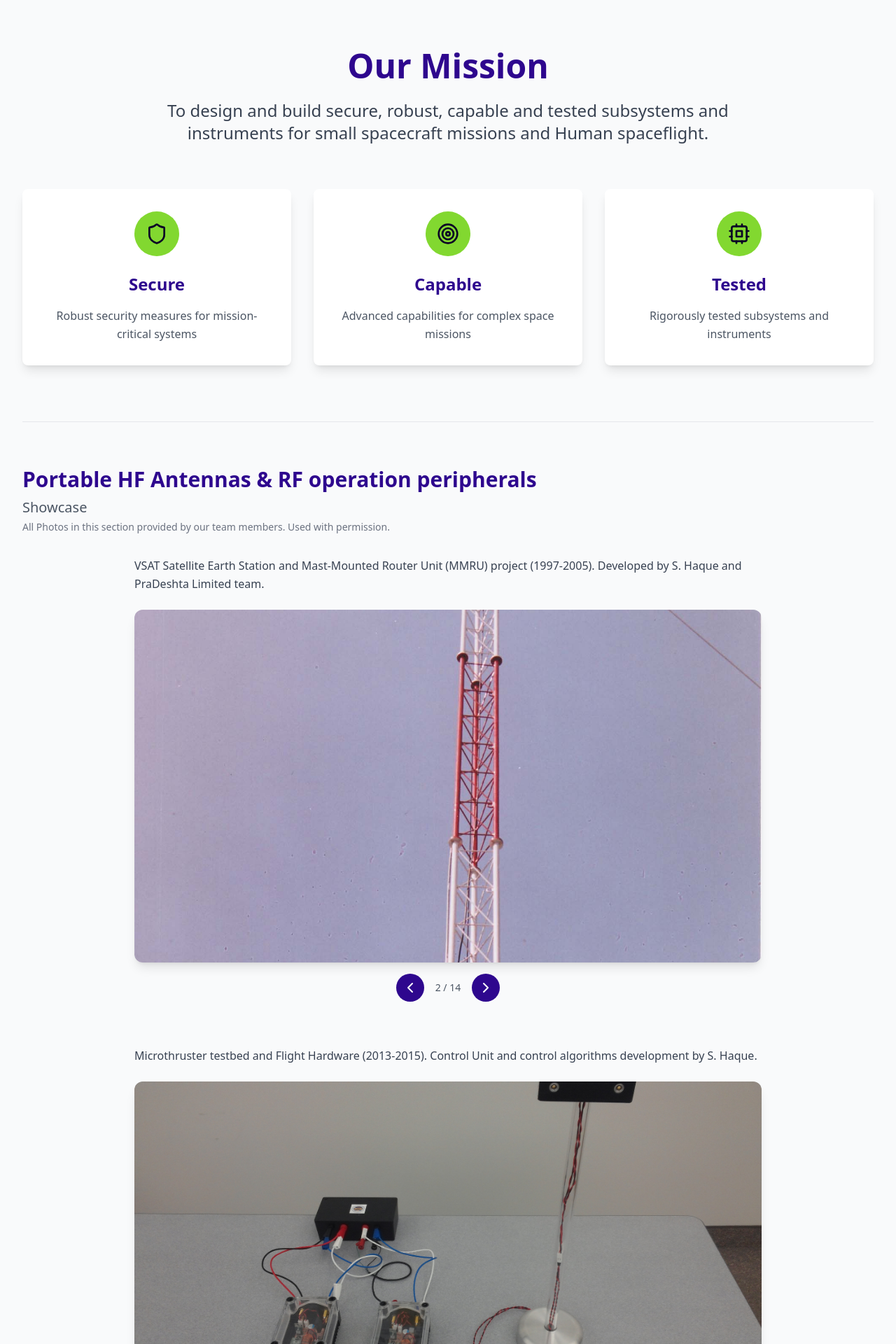
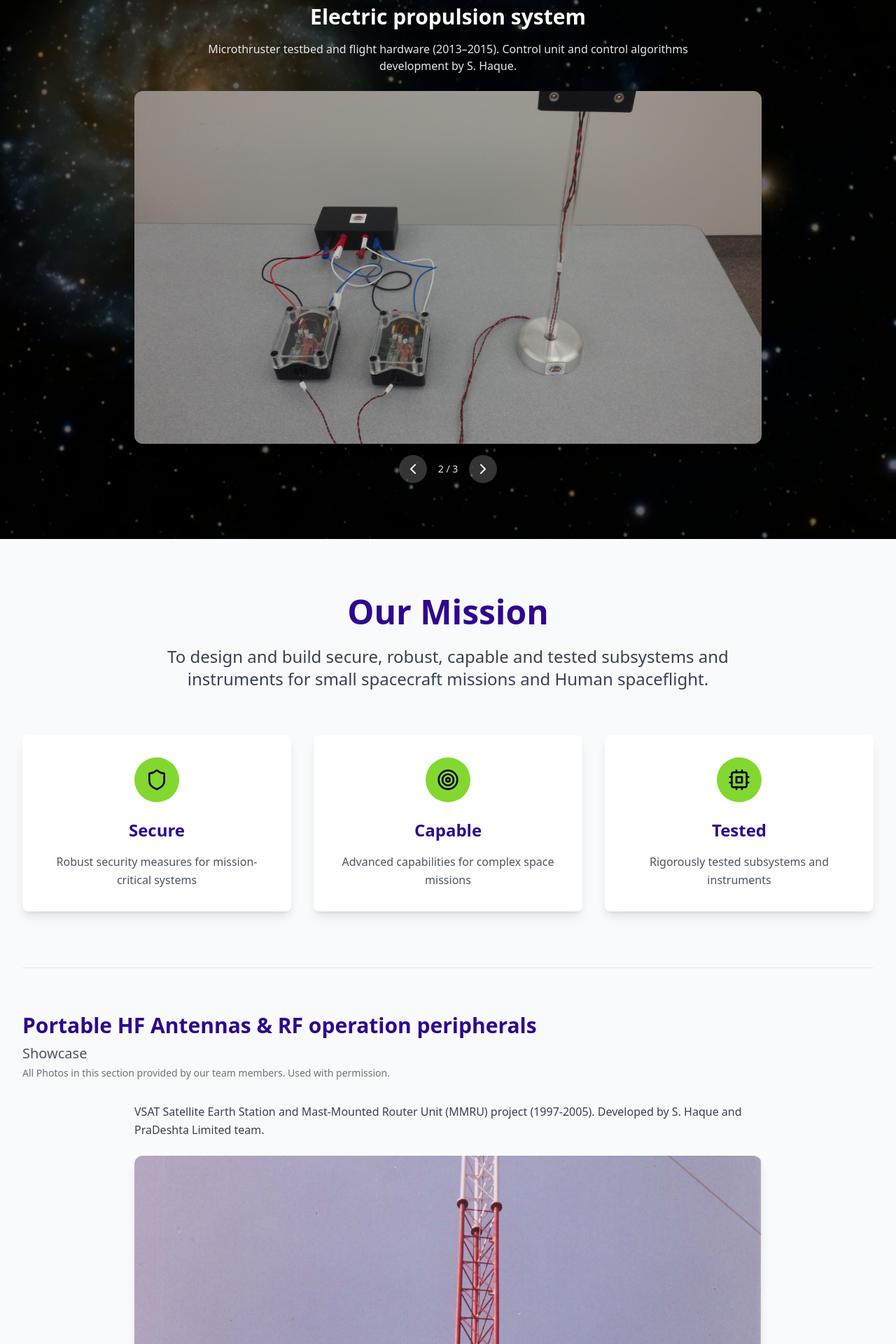
Before and after one commit to Byimer1/tekterrain, a React (Vite) app: page / in a window 1280 px wide. Shown: the part 1440-3360 px from the top of the page at 70% size. Built offline with nearby package versions, Linux system fonts and the light colour scheme.

Commit message:
version 7

```diff
--- a/src/components/Hero.tsx
+++ b/src/components/Hero.tsx
@@ -1,5 +1,60 @@
-import { Zap, Radio } from 'lucide-react';
+import { useState, useEffect } from 'react';
+import { Zap, Radio, ChevronLeft, ChevronRight } from 'lucide-react';
 import spaceimg from '../asset/space_image.jpg';
+const spaceGlob = import.meta.glob('../asset/SPACE/*', { eager: true }) as Record<string, { default: string }>;
+
+const propulsionSlides = Object.keys(spaceGlob)
+  .sort()
+  .map((key) => spaceGlob[key].default);
+
+function ImageSlider({
+  images,
+  current,
+  onPrev,
+  onNext,
+}: {
+  images: string[];
+  current: number;
+  onPrev: () => void;
+  onNext: () => void;
+}) {
+  if (images.length === 0) return null;
+  const showArrows = images.length > 1;
+  return (
+    <div className="relative max-w-4xl mx-auto">
+      <div className="overflow-hidden rounded-xl bg-gray-100/10 shadow-lg">
+        <img
+          src={images[current]}
+          alt=""
+          className="w-full aspect-video object-cover"
+        />
+      </div>
+      {showArrows && (
+        <div className="flex items-center justify-center gap-4 mt-4">
+          <button
+            type="button"
+            onClick={onPrev}
+            className="p-2 rounded-full bg-white/20 text-white hover:bg-white/30 transition-colors"
+            aria-label="Previous slide"
+          >
+            <ChevronLeft size={24} />
+          </button>
+          <span className="text-sm font-medium text-gray-200">
+            {current + 1} / {images.length}
+          </span>
+          <button
+            type="button"
+            onClick={onNext}
+            className="p-2 rounded-full bg-white/20 text-white hover:bg-white/30 transition-colors"
+            aria-label="Next slide"
+          >
+            <ChevronRight size={24} />
+          </button>
+        </div>
+      )}
+    </div>
+  );
+}
 
 export default function Hero() {
   const technologies = [
@@ -19,6 +74,17 @@ export default function Hero() {
     //   patent: 'Patent Pending',
     // },
   ];
+
+  const [propulsionIndex, setPropulsionIndex] = useState(0);
+
+  useEffect(() => {
+    if (propulsionSlides.length === 0) return;
+    const intervalId = setInterval(
+      () => setPropulsionIndex((s) => (s + 1) % propulsionSlides.length),
+      4000,
+    );
+    return () => clearInterval(intervalId);
+  }, []);
 
   return (
     // <section id="home" className="pt-32 pb-20 bg-gradient-to-br from-[#0b0025] to-[#2e078e] text-white">
@@ -132,7 +198,7 @@ export default function Hero() {
 
 
       <p className="text-xl md:text-2xl text-gray-300 max-w-3xl mx-auto">
-      Space propulsion and communications engineering services
+      Space propulsion and communications engineering products and services
       </p>
     </div>
 
@@ -167,6 +233,29 @@ export default function Hero() {
       })}
     </div>
 
+    <div className="mt-16">
+      <h3 className="text-3xl font-bold mb-4 text-center">
+        Electric propulsion system
+      </h3>
+      <p className="text-gray-200 text-center max-w-3xl mx-auto mb-6">
+        Microthruster testbed and flight hardware (2013–2015). Control unit and control algorithms development by S. Haque.
+      </p>
+      <ImageSlider
+        images={propulsionSlides}
+        current={propulsionIndex}
+        onPrev={() =>
+          setPropulsionIndex((s) =>
+            s === 0 ? propulsionSlides.length - 1 : s - 1,
+          )
+        }
+        onNext={() =>
+          setPropulsionIndex((s) =>
+            s === propulsionSlides.length - 1 ? 0 : s + 1,
+          )
+        }
+      />
+    </div>
+
   </div>
 </section>
 );
--- a/src/components/Landing.tsx
+++ b/src/components/Landing.tsx
@@ -43,7 +43,7 @@ export default function Landing() {
             </span>
           </a>
           <a
-            href="#about"
+            href="#solutions"
             className="bg-white/10 backdrop-blur-sm rounded-lg py-12 px-8 hover:bg-white/20 transition-all duration-300 hover:scale-105 text-center block border border-white/10"
           >
             <span className="text-2xl md:text-3xl font-bold text-white">
--- a/src/components/Mission.tsx
+++ b/src/components/Mission.tsx
@@ -2,15 +2,10 @@ import { useState, useEffect } from 'react';
 import { Shield, Target, Cpu, ChevronLeft, ChevronRight } from 'lucide-react';
 
 const earthGlob = import.meta.glob('../asset/EARTH/*', { eager: true }) as Record<string, { default: string }>;
-const spaceGlob = import.meta.glob('../asset/SPACE/*', { eager: true }) as Record<string, { default: string }>;
 
 const slides1 = Object.keys(earthGlob)
   .sort()
   .map((key) => earthGlob[key].default);
-
-const slides2 = Object.keys(spaceGlob)
-  .sort()
-  .map((key) => spaceGlob[key].default);
 
 function ImageSlider({
   images,
@@ -63,12 +58,10 @@ function ImageSlider({
 
 export default function Mission() {
   const [slide1Index, setSlide1Index] = useState(0);
-  const [slide2Index, setSlide2Index] = useState(0);
 
   useEffect(() => {
     const intervalId = setInterval(() => {
       if (slides1.length > 0) setSlide1Index((s) => (s + 1) % slides1.length);
-      if (slides2.length > 0) setSlide2Index((s) => (s + 1) % slides2.length);
     }, 4000);
 
     return () => clearInterval(intervalId);
@@ -150,18 +143,6 @@ export default function Mission() {
             />
           </div>
 
-          {/* Block 2: Microthruster */}
-          <div>
-            <p className="text-gray-700 leading-relaxed mb-6 max-w-4xl mx-auto">
-              Microthruster testbed and Flight Hardware (2013-2015). Control Unit and control algorithms development by S. Haque.
-            </p>
-            <ImageSlider
-              images={slides2}
-              current={slide2Index}
-              onPrev={() => setSlide2Index((s) => (s === 0 ? slides2.length - 1 : s - 1))}
-              onNext={() => setSlide2Index((s) => (s === slides2.length - 1 ? 0 : s + 1))}
-            />
-          </div>
         </div>
       </div>
     </section>
```
